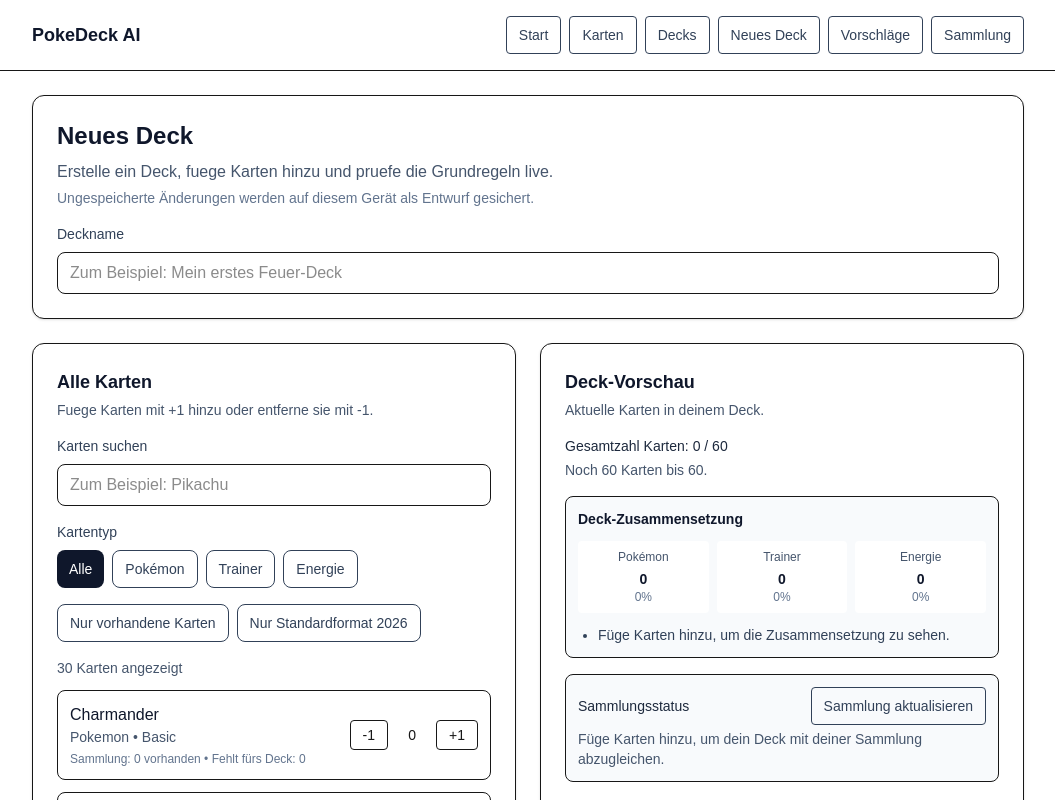
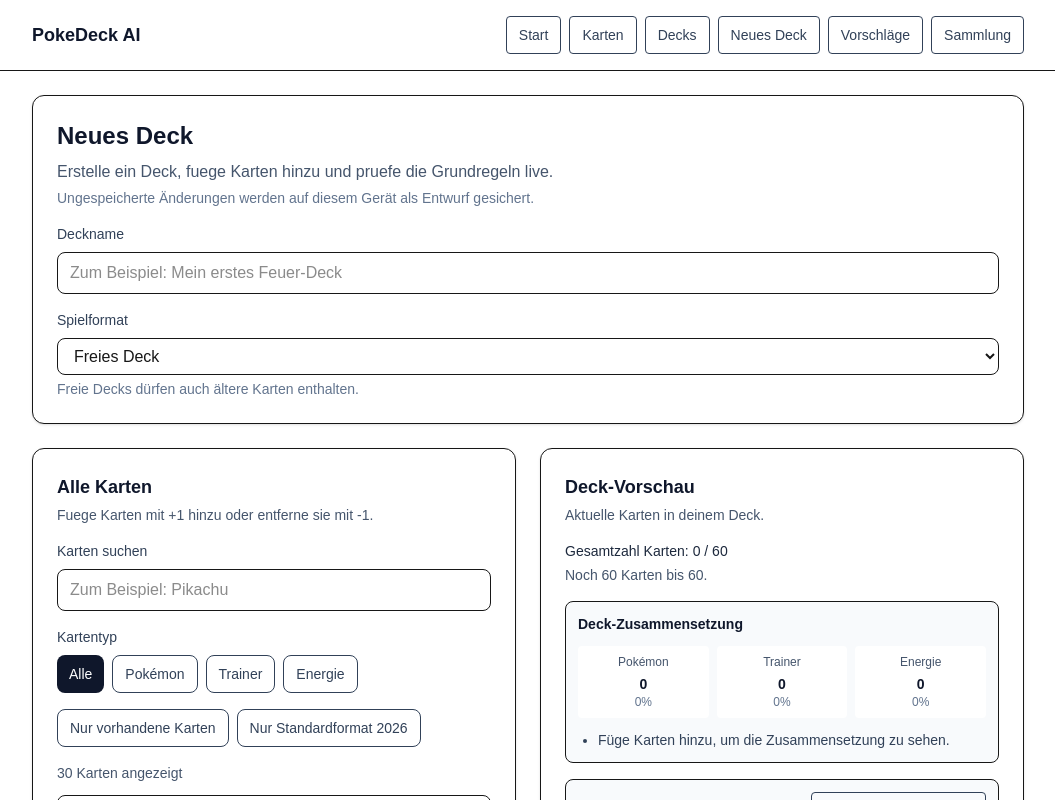
Before and after one commit to francescopinto33/pokedeck-ai-app, a Next.js app: page /decks/new in a window 1280 px wide. Shown: the top 800 px of the page, without its empty margins (112-1167 px from the left). Built offline with nearby package versions, Linux system fonts and the light colour scheme.

Commit message:
Add deck format selection to builder

```diff
--- a/src/app/decks/new/DeckBuilderClient.tsx
+++ b/src/app/decks/new/DeckBuilderClient.tsx
@@ -15,7 +15,13 @@
   upsertDeck,
 } from "@/lib/storage";
 import { validateDeck } from "@/lib/validateDeck";
-import type { Card, CollectionEntry, Deck, DeckCard } from "@/types";
+import type {
+  Card,
+  CollectionEntry,
+  Deck,
+  DeckCard,
+  DeckFormat,
+} from "@/types";
 
 type CardFilter = "All" | Card["supertype"];
 
@@ -85,6 +91,7 @@
   const [createdAt, setCreatedAt] = useState<string>("");
   const [deckName, setDeckName] = useState("");
   const [deckCards, setDeckCards] = useState<DeckCard[]>([]);
+  const [deckFormat, setDeckFormat] = useState<DeckFormat>("free");
   const [collection, setCollection] = useState<CollectionEntry[]>([]);
   const [allCards, setAllCards] = useState<Card[]>([]);
   const [collectionMessage, setCollectionMessage] = useState("");
@@ -115,6 +122,7 @@
       setCreatedAt(existingDraft.createdAt);
       setDeckName(existingDraft.name);
       setDeckCards(existingDraft.cards);
+      setDeckFormat(existingDraft.format ?? "free");
       setIsDraftDirty(false);
       setHasDraft(true);
       setDraftMessage("Entwurf lokal wiederhergestellt.");
@@ -129,6 +137,7 @@
       setCreatedAt(now);
       setDeckName(selectedTemplate.name);
       setDeckCards(selectedTemplate.cards.map((entry) => ({ ...entry })));
+      setDeckFormat("free");
       setIsDraftDirty(false);
       setHasDraft(false);
       setDraftMessage("Startervorlage geladen. Passe sie bei Bedarf an.");
@@ -143,6 +152,7 @@
       setCreatedAt(now);
       setDeckName("");
       setDeckCards([]);
+      setDeckFormat("free");
       setIsDraftDirty(false);
       setHasDraft(false);
       return;
@@ -158,6 +168,7 @@
       setCreatedAt(now);
       setDeckName("");
       setDeckCards([]);
+      setDeckFormat("free");
       setIsDraftDirty(false);
       setHasDraft(false);
       return;
@@ -167,6 +178,7 @@
     setCreatedAt(existingDeck.createdAt);
     setDeckName(existingDeck.name);
     setDeckCards(existingDeck.cards);
+    setDeckFormat(existingDeck.format ?? "free");
     setIsDraftDirty(false);
     setHasDraft(false);
   }, [deckIdFromUrl, selectedTemplate, templateIdFromUrl]);
@@ -188,6 +200,7 @@
       id: deckId,
       name: deckName,
       cards: deckCards,
+      format: deckFormat,
       createdAt,
       updatedAt: new Date().toISOString(),
     });
@@ -197,6 +210,7 @@
     deckCards,
     deckId,
     deckIdFromUrl,
+    deckFormat,
     deckName,
     isDraftDirty,
     templateIdFromUrl,
@@ -400,6 +414,7 @@
       setCreatedAt(now);
       setDeckName(selectedTemplate?.name ?? "");
       setDeckCards(selectedTemplate?.cards.map((entry) => ({ ...entry })) ?? []);
+      setDeckFormat("free");
       if (selectedTemplate) {
         setDraftMessage("Startervorlage erneut geladen.");
       }
@@ -413,6 +428,7 @@
       setCreatedAt(savedDeck.createdAt);
       setDeckName(savedDeck.name);
       setDeckCards(savedDeck.cards);
+      setDeckFormat(savedDeck.format ?? "free");
       return;
     }
 
@@ -423,6 +439,7 @@
     setCreatedAt(now);
     setDeckName("");
     setDeckCards([]);
+    setDeckFormat("free");
   }
 
   async function handleCopyMissingCards() {
@@ -539,6 +556,7 @@
       id: finalDeckId,
       name: deckName.trim() || "Unbenanntes Deck",
       cards: deckCards,
+      format: deckFormat,
       createdAt: createdAt || now,
       updatedAt: now,
     };
@@ -630,6 +648,32 @@
             placeholder="Zum Beispiel: Mein erstes Feuer-Deck"
             className="w-full rounded-lg border px-3 py-2 outline-none focus:ring-2 focus:ring-slate-300"
           />
+        </div>
+
+        <div className="mt-4">
+          <label
+            htmlFor="deck-format"
+            className="mb-2 block text-sm font-medium text-slate-700"
+          >
+            Spielformat
+          </label>
+          <select
+            id="deck-format"
+            value={deckFormat}
+            onChange={(event) => {
+              setDeckFormat(event.target.value as DeckFormat);
+              setDraftMessage("");
+              setIsDraftDirty(true);
+              setHasDraft(true);
+            }}
+            className="w-full rounded-lg border bg-white px-3 py-2 outline-none focus:ring-2 focus:ring-slate-300"
+          >
+            <option value="free">Freies Deck</option>
+            <option value="standard-2026">Standardformat 2026</option>
+          </select>
+          <p className="mt-1 text-sm text-slate-500">
+            Freie Decks dürfen auch ältere Karten enthalten.
+          </p>
         </div>
       </div>
 
```
